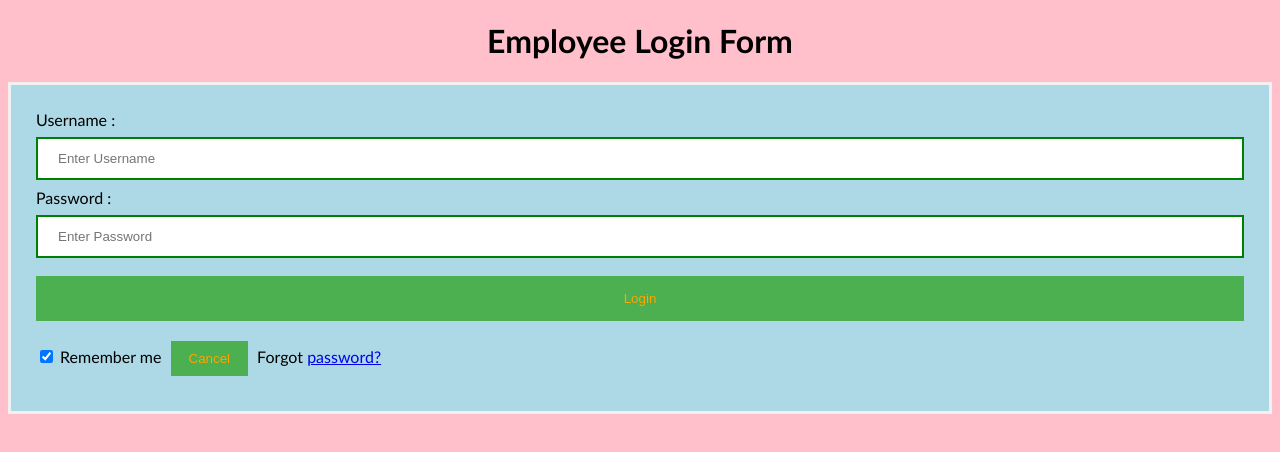
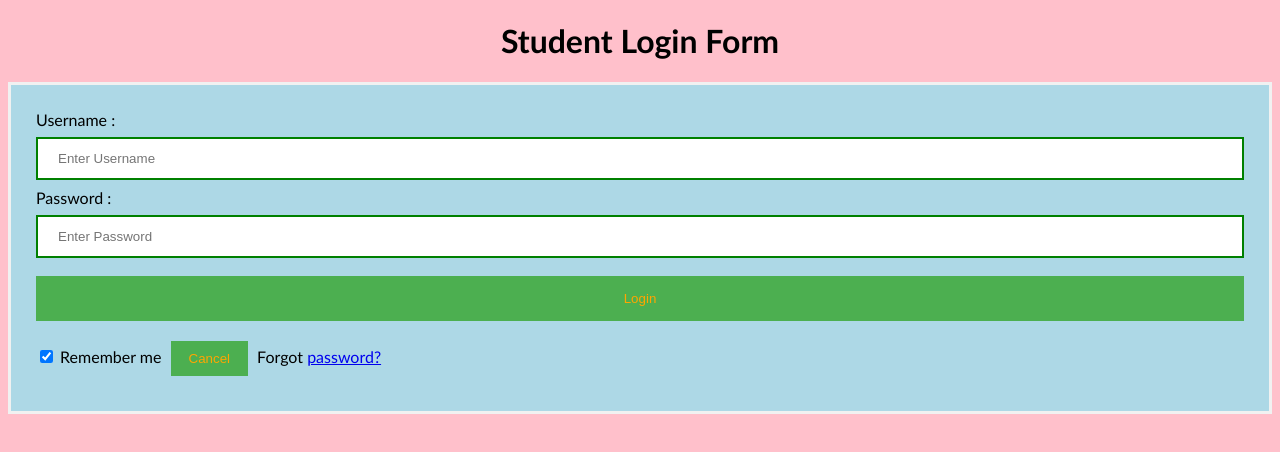
Before and after one commit to nirajvishwakarma/keel-prac, a plain HTML site: page index.html in a window 1280 px wide. Drawn offline with Linux system fonts and the light colour scheme.

Commit message:
index.html change

```diff
--- a/index.html
+++ b/index.html
@@ -45,7 +45,7 @@ button {
 </style>
 </head>
 <body>
-    <center> <h1> Employee Login Form </h1> </center>
+    <center> <h1> Student Login Form </h1> </center>
     <form>
         <div class="container">
             <label>Username : </label>
```
